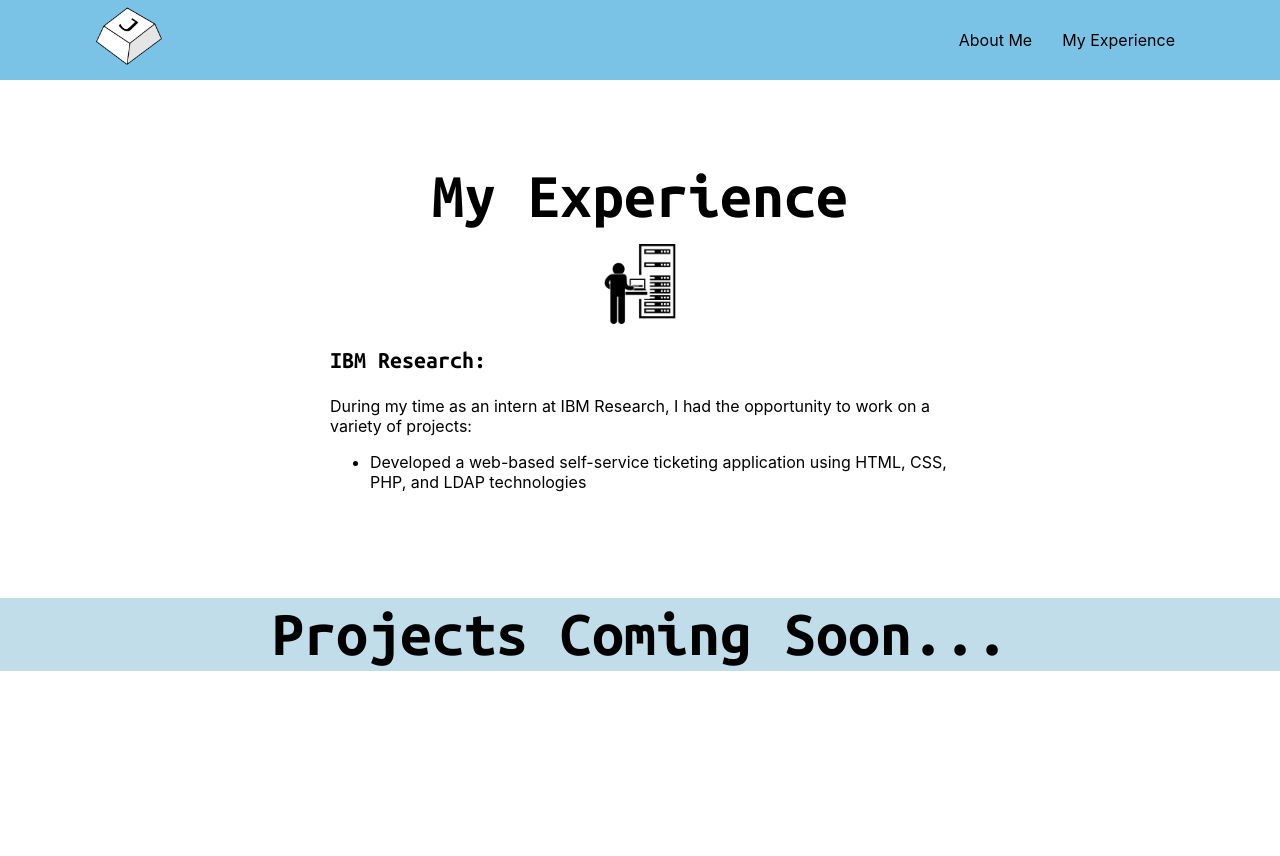
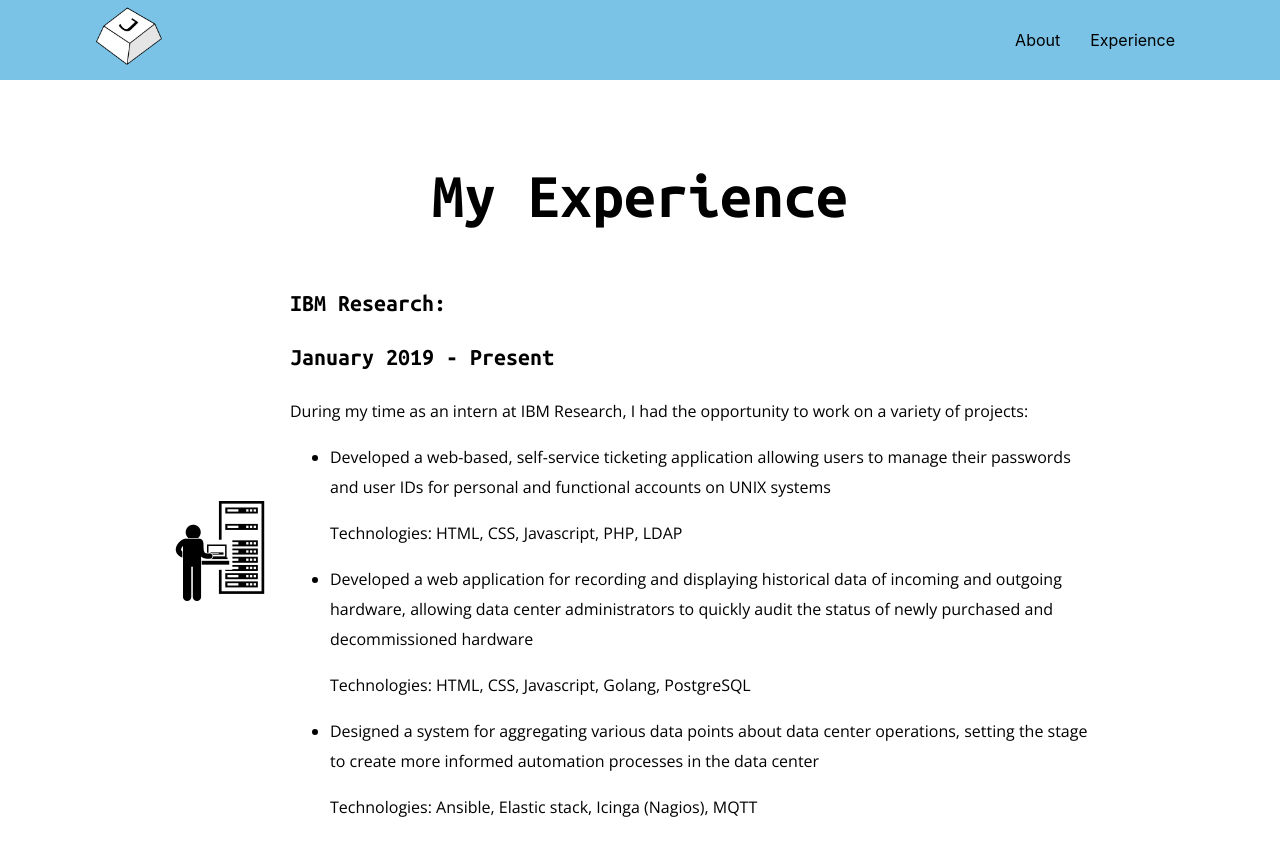
Before and after one commit to jj2021/my-personal-site, a Next.js app: page /experience in a window 1280 px wide. Shown: the top 856 px of the page. Before the commit the page ends 800 px from the top, so only its background shows below. Built offline with nearby package versions, Linux system fonts and the light colour scheme.

Commit message:
Add Experience Content
Add more experience content and adjust the style of the page to be more responsive to mobile screen sizes.

```diff
--- a/components/navigation.tsx
+++ b/components/navigation.tsx
@@ -16,8 +16,8 @@
         />
         <nav>
           <ul className={navStyle.linksList}>
-            <li><Link href='/'><a>About Me</a></Link></li>
-            <li><Link href='/experience'><a>My Experience</a></Link></li>
+            <li><Link href='/'><a>About</a></Link></li>
+            <li><Link href='/experience'><a>Experience</a></Link></li>
           </ul>
         </nav>
       </div>
--- a/pages/experience.tsx
+++ b/pages/experience.tsx
@@ -18,20 +18,38 @@
           My Experience
         </h1>
         <div className={`${styles.experience}`}>
-          <Image src='/rack-icon.png' alt='data center rack' width={80} height={80}/>
-          <div className={`${styles.exp_descrip}`}>
+          <Image src='/rack-icon.png' alt='data center rack' width={100} height={100}/>
+          <div className={`${styles.exp_descrip} ${styles.about}`}>
             <p className={`${styles.exp_title}`}>IBM Research:</p>
+            <p className={`${styles.exp_title}`}>January 2019 - Present</p>
             <p>
               During my time as an intern at IBM Research, I had the opportunity to work on a variety of projects:
             </p>
             <ul>
-              <li>Developed a web-based self-service ticketing application using HTML, CSS, PHP, and LDAP technologies</li>
+              <li>
+                Developed a web-based, self-service ticketing application
+                allowing users to manage their passwords and user IDs for
+                personal and functional accounts on UNIX systems
+                <p>Technologies: HTML, CSS, Javascript, PHP, LDAP</p>
+              </li>
+              <li>
+                Developed a web application for recording and displaying
+                historical data of incoming and outgoing hardware, allowing
+                data center administrators to quickly audit the status of
+                newly purchased and decommissioned hardware
+                <p>Technologies: HTML, CSS, Javascript, Golang, PostgreSQL</p>
+              </li>
+              <li>
+                Designed a system for aggregating various data points about
+                data center operations, setting the stage to create more
+                informed automation processes in the data center
+                <p>Technologies: Ansible, Elastic stack, Icinga (Nagios), MQTT</p>
+              </li>
             </ul>
           </div>
         </div>
       </main>
       <div className={styles.projects}>
-        <h1 className={styles.title}>Projects Coming Soon...</h1>
       </div>
     </div>
   )
--- a/styles/Home.module.css
+++ b/styles/Home.module.css
@@ -15,13 +15,14 @@
 .experience {
   display: flex;
   flex-wrap: wrap;
-  justify-content: space-evenly;
+  justify-content: center;
   align-items: center;
   padding: 10px;
-  width: 50%;
+  width: 80%;
 }
 
 .exp_descrip {
+  width: 100%;
 }
 
 .exp_title {
```
Also changed, not shown: pages/index.tsx (+5 -6 lines).
